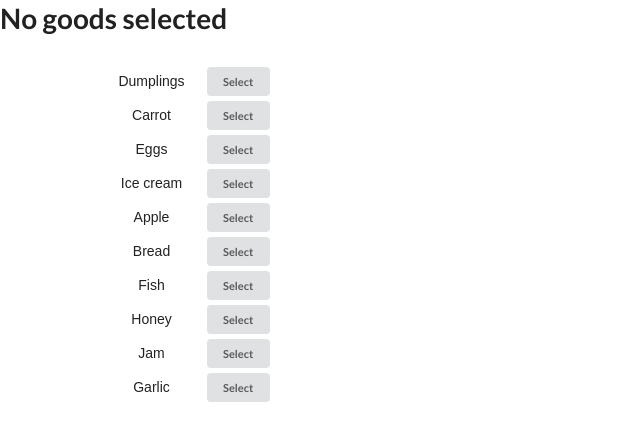
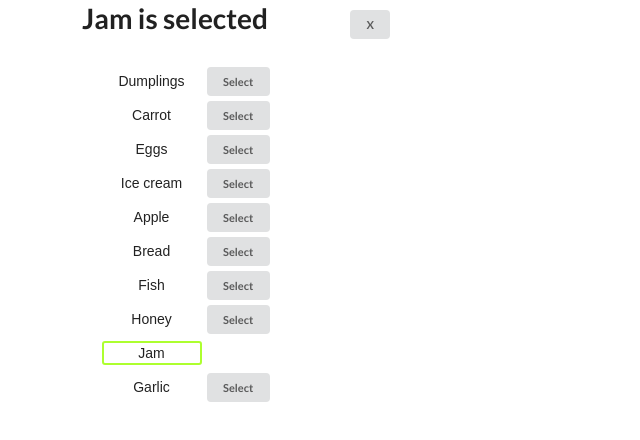
Before and after one commit to mate-academy/react_goods-selector, a React (Create React App) app: page / in a window 1280 px wide. Shown: the top 440 px of the page, without its empty margins (0-640 px from the left). Built offline with nearby package versions, Linux system fonts and the light colour scheme.

Commit message:
various improvements

```diff
--- a/package.json
+++ b/package.json
@@ -10,6 +10,7 @@
     "@types/react": "^17.0.15",
     "@types/react-dom": "^17.0.9",
     "bulma": "^0.9.3",
+    "classnames": "^2.3.1",
     "node-sass": "^6.0.1",
     "react": "^17.0.2",
     "react-dom": "^17.0.2",
--- a/src/App.scss
+++ b/src/App.scss
@@ -1,4 +1,4 @@
-li {
+.list__item {
   font-family: sans-serif;
   display: inline-block;
   margin: 5px;
@@ -6,19 +6,13 @@ li {
   text-align: center;
   transition: border .2s;
   border: 2px solid transparent;
-
 }
 
-h1 {
+.header {
   display: inline-block;
   width: 350px;
+  text-align: center;
 }
-
-.cross {
-  display: inline-block;
-
-}
-
 
 .selected {
   border: 2px solid greenyellow;
--- a/src/App.tsx
+++ b/src/App.tsx
@@ -1,4 +1,5 @@
 import React from 'react';
+import classNames from 'classnames';
 import './App.scss';
 
 const goodsFromServer: string[] = [
@@ -15,48 +16,48 @@ const goodsFromServer: string[] = [
 ];
 
 type State = {
-  selected: string,
+  selectedGood: string,
 };
 
 class App extends React.Component<{}, State> {
-  state = {
-    selected: '',
+  state: State = {
+    selectedGood: 'Jam',
   };
 
   clickHandler(good: string) {
-    this.setState({ selected: good });
+    this.setState({ selectedGood: good });
   }
 
   render() {
     return (
       <div className="App">
-        {this.state.selected
+        {this.state.selectedGood
           ? (
             <>
-              <h1>{`${this.state.selected} is selected`}</h1>
+              <h1 className="header">{`${this.state.selectedGood} is selected`}</h1>
 
               <button
                 type="button"
-                className="cross"
+                className="ui button mini"
                 onClick={() => this.clickHandler('')}
               >
                 X
               </button>
             </>
           )
-          : <h1>No goods selected</h1>}
+          : <h1 className="header">No goods selected</h1>}
         <ul>
           {goodsFromServer.map(good => {
             return (
               <div className="ui container" key={good}>
                 <li
-                  className={this.state.selected === good ? 'selected' : ''}
+                  className={classNames('list__item', { selected: this.state.selectedGood === good })}
                 >
                   {good}
                 </li>
 
                 <button
-                  className={this.state.selected === good ? 'hidden' : 'ui button mini'}
+                  className={this.state.selectedGood === good ? 'hidden' : 'ui button mini'}
                   type="button"
                   onClick={() => this.clickHandler(good)}
                 >
```
